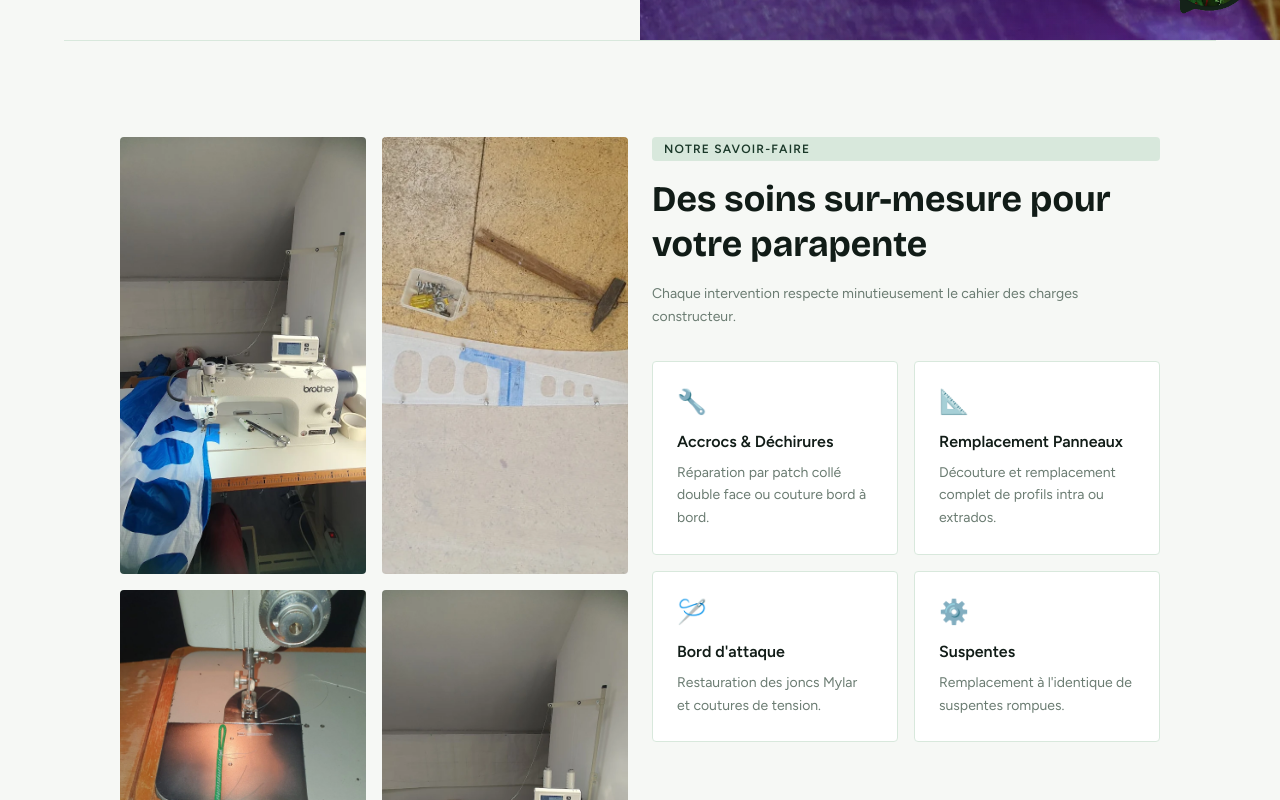
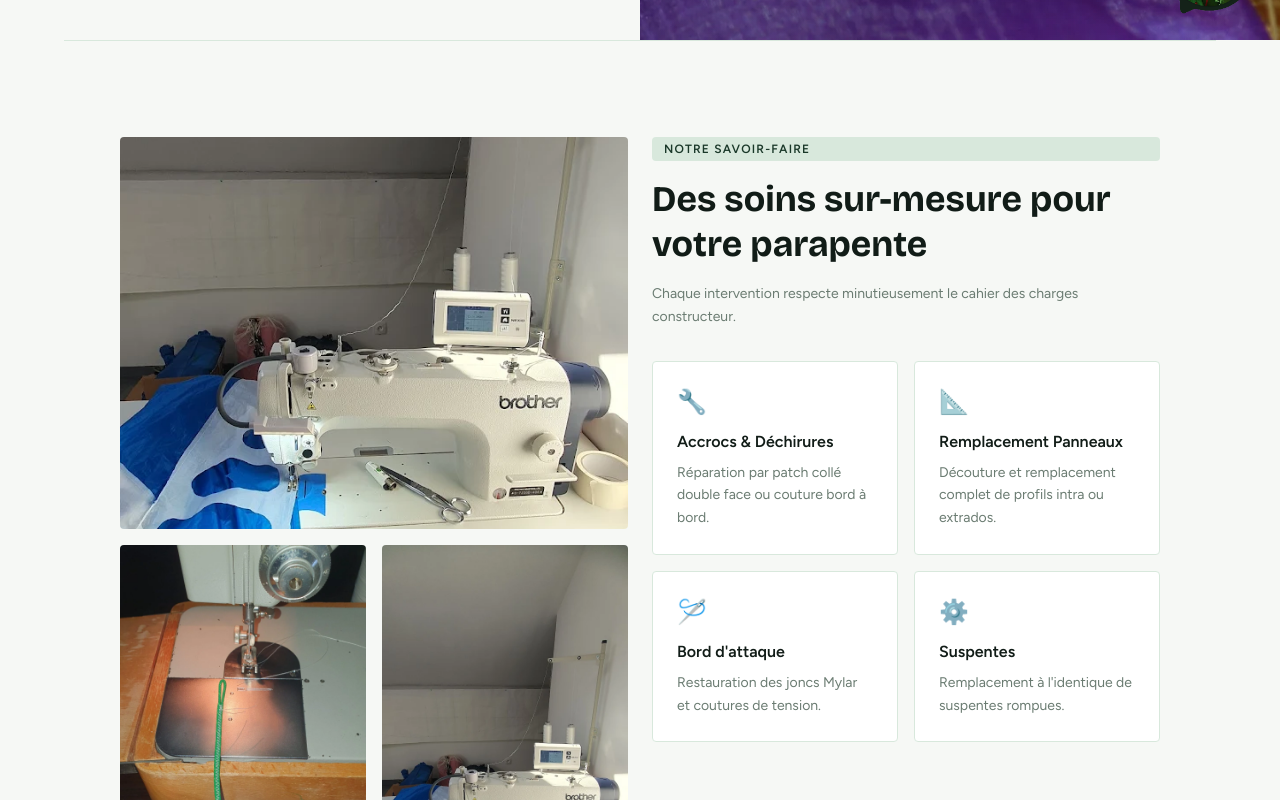
Before and after one commit to clementsbt/Parapente-rescue, a Next.js app: page / in a window 1280 px wide. Shown: the part 760-1560 px from the top of the page. Built offline with nearby package versions, Linux system fonts and the light colour scheme.

Commit message:
fix: 1 image pleine largeur en haut, 2 en bas

```diff
--- a/src/app/page.tsx
+++ b/src/app/page.tsx
@@ -171,11 +171,12 @@ export default function Home() {
         {/* Desktop: images left (2x2 grid), text right */}
         <div className="hidden lg:grid grid-cols-2 gap-6">
           <ScrollEffect direction="left">
-            <div className="grid grid-cols-2 gap-4" style={{ height: "100vh" }}>
+            <div className="grid grid-rows-2 gap-4" style={{ height: "100vh" }}>
               <img src={IMG.sewing1} alt="Technicien travaillant sur une voile" className="w-full h-full object-cover rounded-sm transition-transform duration-500 hover:scale-105" style={{ background: "#D8E8DC" }} />
-              <img src={IMG.sewing2} alt="Réparation tissu parapente" className="w-full h-full object-cover rounded-sm transition-transform duration-500 hover:scale-105" style={{ background: "#D8E8DC" }} />
-              <img src={IMG.sewing3} alt="Couture de précision voile" className="w-full h-full object-cover rounded-sm transition-transform duration-500 hover:scale-105" style={{ background: "#D8E8DC" }} />
-              <img src={IMG.sewing1} alt="Technicien travaillant sur une voile" className="w-full h-full object-cover rounded-sm transition-transform duration-500 hover:scale-105" style={{ background: "#D8E8DC" }} />
+              <div className="grid grid-cols-2 gap-4 h-full">
+                <img src={IMG.sewing3} alt="Couture de précision voile" className="w-full h-full object-cover rounded-sm transition-transform duration-500 hover:scale-105" style={{ background: "#D8E8DC" }} />
+                <img src={IMG.sewing1} alt="Technicien travaillant sur une voile" className="w-full h-full object-cover rounded-sm transition-transform duration-500 hover:scale-105" style={{ background: "#D8E8DC" }} />
+              </div>
             </div>
           </ScrollEffect>
           <ScrollEffect direction="right">
```
